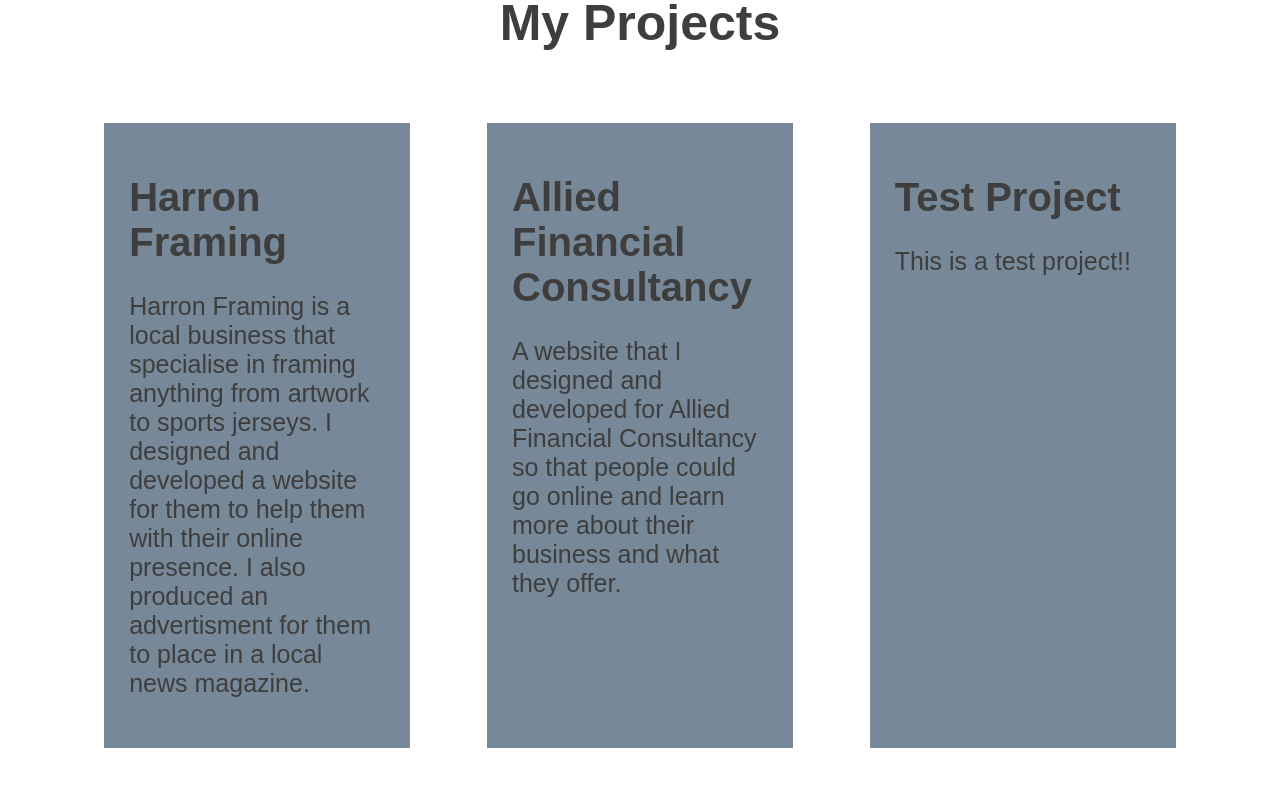
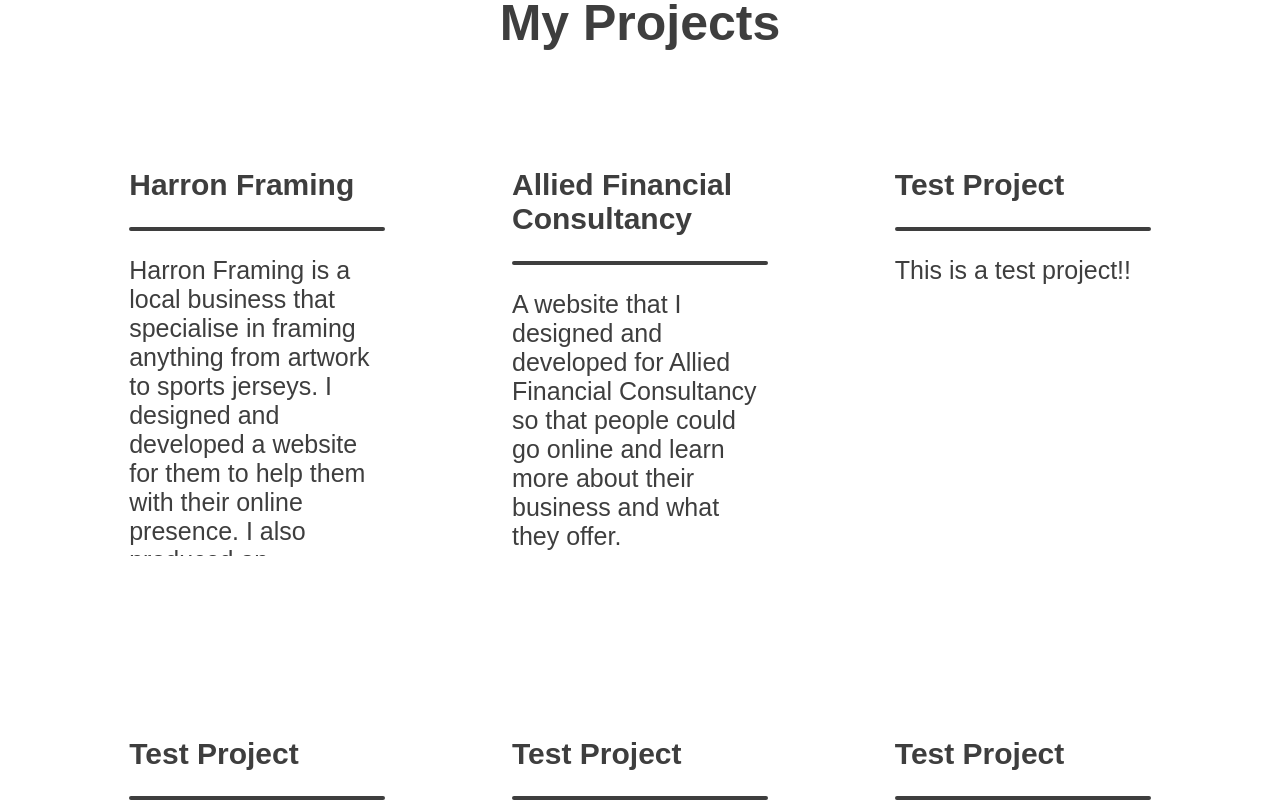
Before and after one commit to petecampbell321/portfolio-react, a React (Create React App) app: page / in a window 1280 px wide. Shown: the part 840-1642 px from the top of the page. Built offline with nearby package versions, Linux system fonts and the light colour scheme; a web font is replaced by a local one.

Commit message:
Project styling

```diff
--- a/src/components/Landing/Landing.css
+++ b/src/components/Landing/Landing.css
@@ -1,9 +1,3 @@
-:root {
-    /* Variables */
-    --brand-green: #53C9B4;
-    --brand-orange: #C9653E;
-}
-
 /* LANDING STYLES */
 .landing-container {
     height: 100vh;
--- a/src/components/Project/Project.css
+++ b/src/components/Project/Project.css
@@ -2,13 +2,23 @@
 	width: 20%;
 	margin: 3%;
 	padding: 25px;
-	background-color: lightslategrey;
+}
+
+.project-desc {
+	overflow: scroll;
+	height: 300px;
 }
 
 .project-container h1 {
-	font-size: 0.8em;
+	font-size: 0.6em;
 }
 
 .project-container p {
 	font-size: 0.5em;
+	margin-top: 0;
 }
+
+.project-container hr {
+	border: 2px solid;
+	border-radius: 2px;
+}
--- a/src/components/Project/Project.js
+++ b/src/components/Project/Project.js
@@ -14,8 +14,13 @@
 	render() {
 		return(
 			<div className="project-container">
-				<h1>{this.name}</h1>
-				<p>{this.desc}</p>
+				<div className="project-header">
+					<h1>{this.name}</h1>
+					<hr />
+				</div>
+				<div className="project-desc">
+					<p>{this.desc}</p>
+				</div>
 			</div>
 		);
 	}
--- a/src/index.css
+++ b/src/index.css
@@ -1,3 +1,10 @@
+:root {
+  /* Variables */
+  --brand-green: #53C9B4;
+  --brand-orange: #C9653E;
+  --font-main: #3E3E3E;
+}
+
 body {
   margin: 0;
   padding: 0;
```
Also changed, not shown: 1 other file (tests, documents, lock files or other folders).
